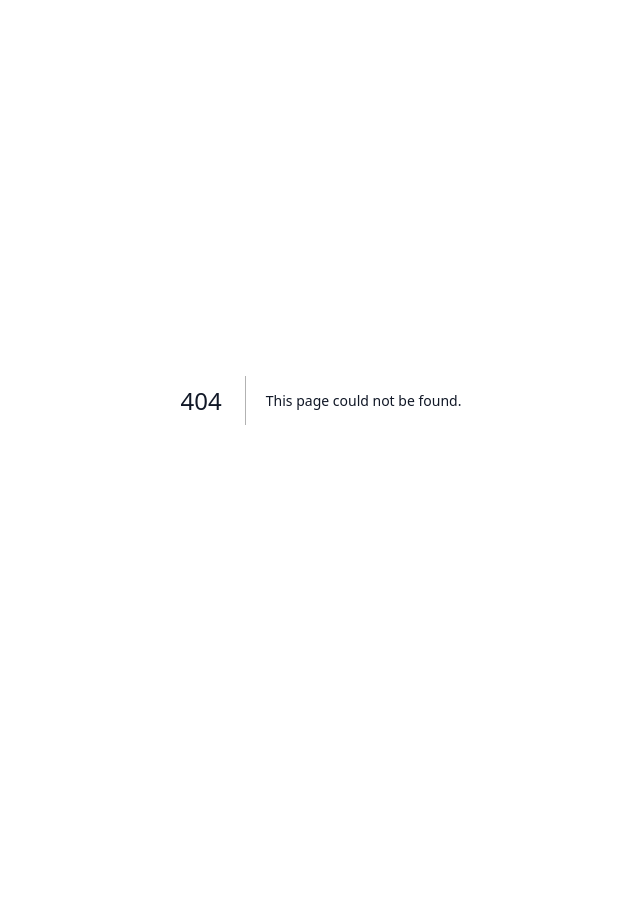
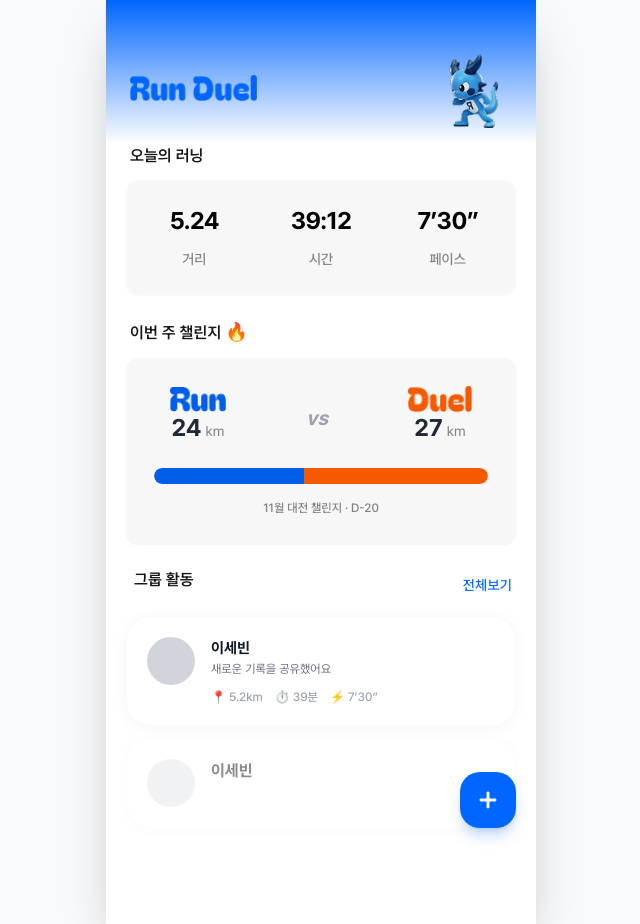
Before and after one commit to TEAM-BAKERS/BAKERS-Frontend, a Next.js app in the folder bakers/bakers/: page /home in a window 1280 px wide. Before the commit this address had no page. Shown: the whole page, without its empty margins (319-959 px from the left). Before the commit the page ends 800 px from the top, so only its background shows below. Built offline with nearby package versions, Linux system fonts and the light colour scheme.

Commit message:
feat: home 탭 하드코딩 구현

```diff
--- /dev/null
+++ b/bakers/bakers/app/(main)/home/page.tsx
@@ -0,0 +1,182 @@
+import Image from "next/image";
+
+export default function HomePage() {
+  return (
+    <div className="min-h-screen bg-gray-50 flex justify-center">
+      {/* 모바일 컨테이너 (최대 너비 430px, 아이폰 사이즈) */}
+      <div className="w-full max-w-[430px] bg-white min-h-screen relative flex flex-col pb-24 shadow-2xl overflow-hidden">
+        {/* 1. 상단 헤더 배경 (그라데이션) */}
+        <div className="absolute top-0 left-0 w-full h-36 bg-gradient-to-b from-primary-blue from-0% to-transparent pointer-events-none z-0" />
+
+        {/* 2. 헤더 내용 */}
+        <header className="relative z-10 px-6 pt-12 pb-4 flex justify-between items-center">
+          <Image src="/RunDuel.png" alt="logo" width="127" height="51" />
+
+          <div className="relative w-20 h-20">
+            <Image
+              src="/bluedragon.png"
+              alt="Character"
+              fill
+              className="object-contain"
+            />
+          </div>
+        </header>
+
+        {/* 메인 스크롤 영역 */}
+        <main className="relative z-10 flex flex-col gap-6 px-5 ">
+          {/* 3. 오늘의 러닝 (Today Run) */}
+          <section>
+            <h2 className="text-base font-semibold text-[#171719] leading-normal tracking-[0.091px] mb-3 pl-1">
+              오늘의 러닝
+            </h2>
+            <div className="bg-bg-gray rounded-[12px] px-1 py-6 shadow-sm border border-gray-50 flex justify-between items-center w-full">
+              <div className="flex-1 flex flex-col items-center gap-2">
+                <span className="text-2xl font-bold text-black text-center tracking-[-0.552px] [font-feature-settings: 'ss10']">
+                  5.24
+                </span>
+                <span className="text-sm text-sub-gray mt-1 font-medium">
+                  거리
+                </span>
+              </div>
+              <div className="flex-1 flex flex-col items-center gap-2">
+                <span className="text-2xl font-bold text-black text-center tracking-[-0.552px] [font-feature-settings: 'ss10']">
+                  39:12
+                </span>
+                <span className="text-sm text-sub-gray mt-1 font-medium">
+                  시간
+                </span>
+              </div>
+              <div className="flex-1 flex flex-col items-center gap-2">
+                <span className="text-2xl font-bold text-black text-center tracking-[-0.552px] [font-feature-settings: 'ss10']">
+                  7&rsquo;30&rdquo;
+                </span>
+                <span className="text-sm text-sub-gray mt-1 font-medium">
+                  페이스
+                </span>
+              </div>
+            </div>
+          </section>
+
+          {/* 4. 이번 주 챌린지 (Challenge) */}
+          <section>
+            <h2 className="text-base font-semibold text-[#171719] leading-normal tracking-[0.091px] mb-3 pl-1">
+              이번 주 챌린지 <span className="text-lg">🔥</span>
+            </h2>
+            <div className="bg-bg-gray rounded-[12px] p-7 shadow-sm">
+              {/* Run vs Duel 텍스트 */}
+              <div className="flex justify-between items-end mb-6 px-4">
+                <div className="text-center">
+                  <Image src="/Run.png" width="56" height="46" />
+                  <div className="text-2xl font-bold text-gray-800">
+                    24
+                    <span className="text-sm text-sub-gray font-normal ml-1">
+                      km
+                    </span>
+                  </div>
+                </div>
+                <div className="text-gray-400 font-bold text-xl mb-3 italic">
+                  vs
+                </div>
+                <div className="text-center">
+                  <Image src="/Duel.png" width="64" height="46" />
+                  <div className="text-2xl font-bold text-gray-800">
+                    27
+                    <span className="text-sm text-sub-gray font-normal ml-1">
+                      km
+                    </span>
+                  </div>
+                </div>
+              </div>
+
+              {/* 프로그레스 바 */}
+              <div className="w-full h-4 bg-white rounded-full overflow-hidden flex shadow-inner">
+                <div className="h-full bg-brand-blue w-[45%] rounded-l-full" />{" "}
+                {/* Run 비율 */}
+                <div className="h-full bg-brand-red flex-1 rounded-r-full" />{" "}
+                {/* Duel 비율 */}
+              </div>
+
+              {/* 하단 텍스트 */}
+              <div className="text-center text-sub-gray text-xs font-medium mt-4">
+                11월 대전 챌린지 · D-20
+              </div>
+            </div>
+          </section>
+
+          {/* 5. 그룹 활동 (Group Activity) */}
+          <section>
+            <div className="flex justify-between items-center mb-3 pl-1 pr-1">
+              <h2 className="text-base font-semibold text-[#171719] leading-normal tracking-[0.091px] mb-3 pl-1">
+                그룹 활동
+              </h2>
+              <button className="text-sm font-medium text-primary-blue text-center leading-[142.9%] tracking-[0.203px] [font-feature-settings: 'ss10']">
+                전체보기
+              </button>
+            </div>
+
+            {/* 리스트 아이템 1 */}
+            <div className="bg-white rounded-[24px] p-5 shadow-[0_2px_15px_rgba(0,0,0,0.04)] border border-gray-50 flex gap-4 mb-3">
+              <div className="w-12 h-12 bg-gray-200 rounded-full overflow-hidden flex-shrink-0">
+                {/* 프로필 이미지 자리 */}
+                {/* <Image src="..." /> */}
+                <div className="w-full h-full bg-gray-300" />
+              </div>
+              <div className="flex-1">
+                <div className="flex justify-between items-start">
+                  <div>
+                    <h3 className="font-bold text-gray-900 text-[15px]">
+                      이세빈
+                    </h3>
+                    <p className="text-gray-500 text-xs mt-0.5">
+                      새로운 기록을 공유했어요
+                    </p>
+                  </div>
+                </div>
+                <div className="flex items-center gap-3 mt-3 text-xs text-gray-400 font-medium">
+                  <span className="flex items-center gap-1">📍 5.2km</span>
+                  <span className="flex items-center gap-1">⏱️ 39분</span>
+                  <span className="flex items-center gap-1">
+                    ⚡ 7&rsquo;30&rdquo;
+                  </span>
+                </div>
+              </div>
+            </div>
+
+            {/* 리스트 아이템 2 (잘린 모습 표현을 위해 추가) */}
+            <div className="bg-white rounded-[24px] p-5 shadow-[0_2px_15px_rgba(0,0,0,0.04)] border border-gray-50 flex gap-4 opacity-50">
+              <div className="w-12 h-12 bg-gray-200 rounded-full flex-shrink-0" />
+              <div className="flex-1">
+                <h3 className="font-bold text-gray-900">이세빈</h3>
+              </div>
+            </div>
+          </section>
+        </main>
+
+        {/* 6. Floating Action Button (+) */}
+        {/* absolute 위치로 하단 내비게이션 위에 띄움 */}
+        <button className="absolute bottom-24 right-5 w-14 h-14 bg-primary-blue rounded-[20px] shadow-lg shadow-blue-500/30 flex items-center justify-center z-20 active:scale-95 transition-transform">
+          <svg
+            width="28"
+            height="28"
+            viewBox="0 0 24 24"
+            fill="none"
+            xmlns="http://www.w3.org/2000/svg"
+          >
+            <path
+              d="M12 6V18"
+              stroke="white"
+              strokeWidth="2.5"
+              strokeLinecap="round"
+            />
+            <path
+              d="M6 12H18"
+              stroke="white"
+              strokeWidth="2.5"
+              strokeLinecap="round"
+            />
+          </svg>
+        </button>
+      </div>
+    </div>
+  );
+}
```
Also changed, not shown: bakers/bakers/public/Duel.png (added), bakers/bakers/public/Run.png (added).
